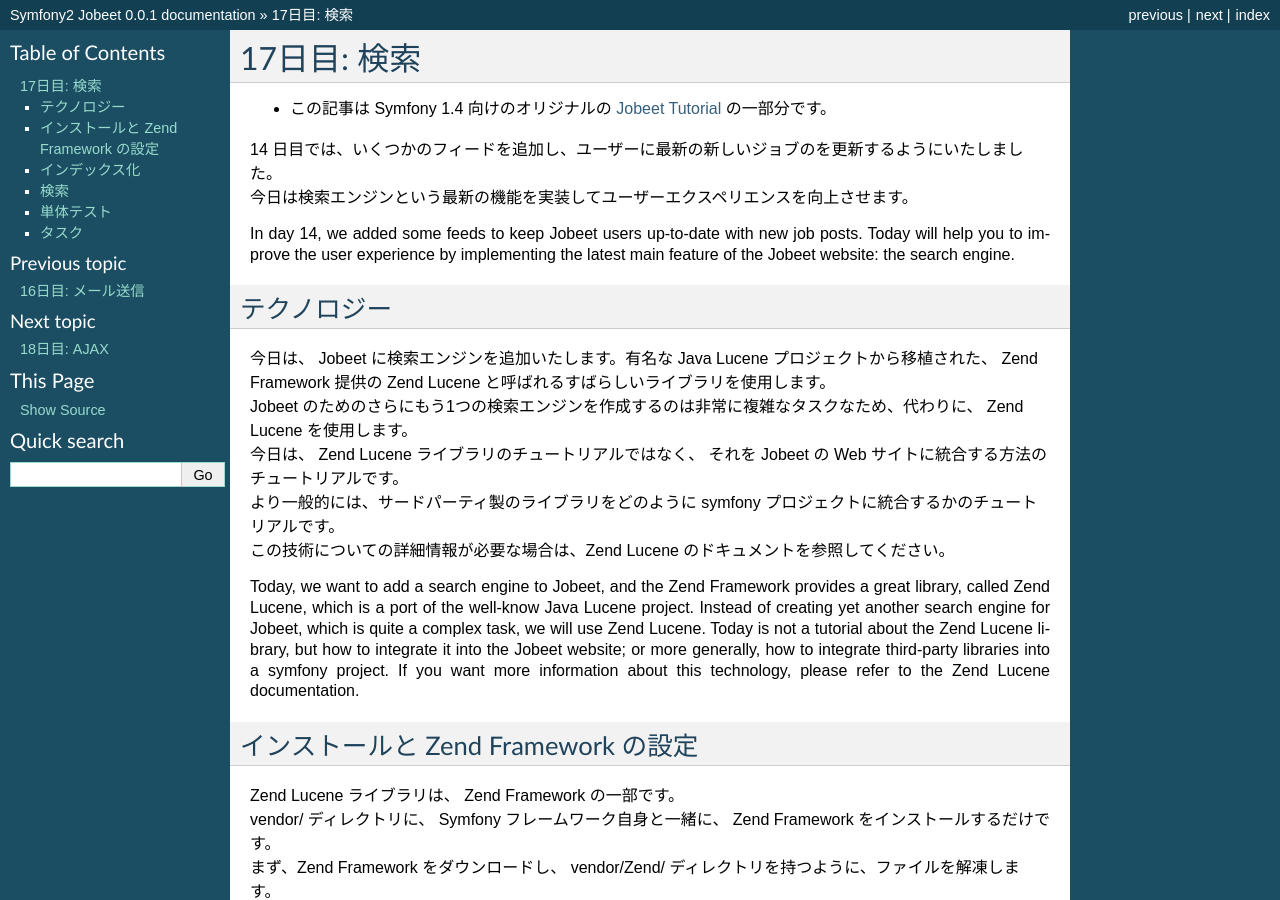
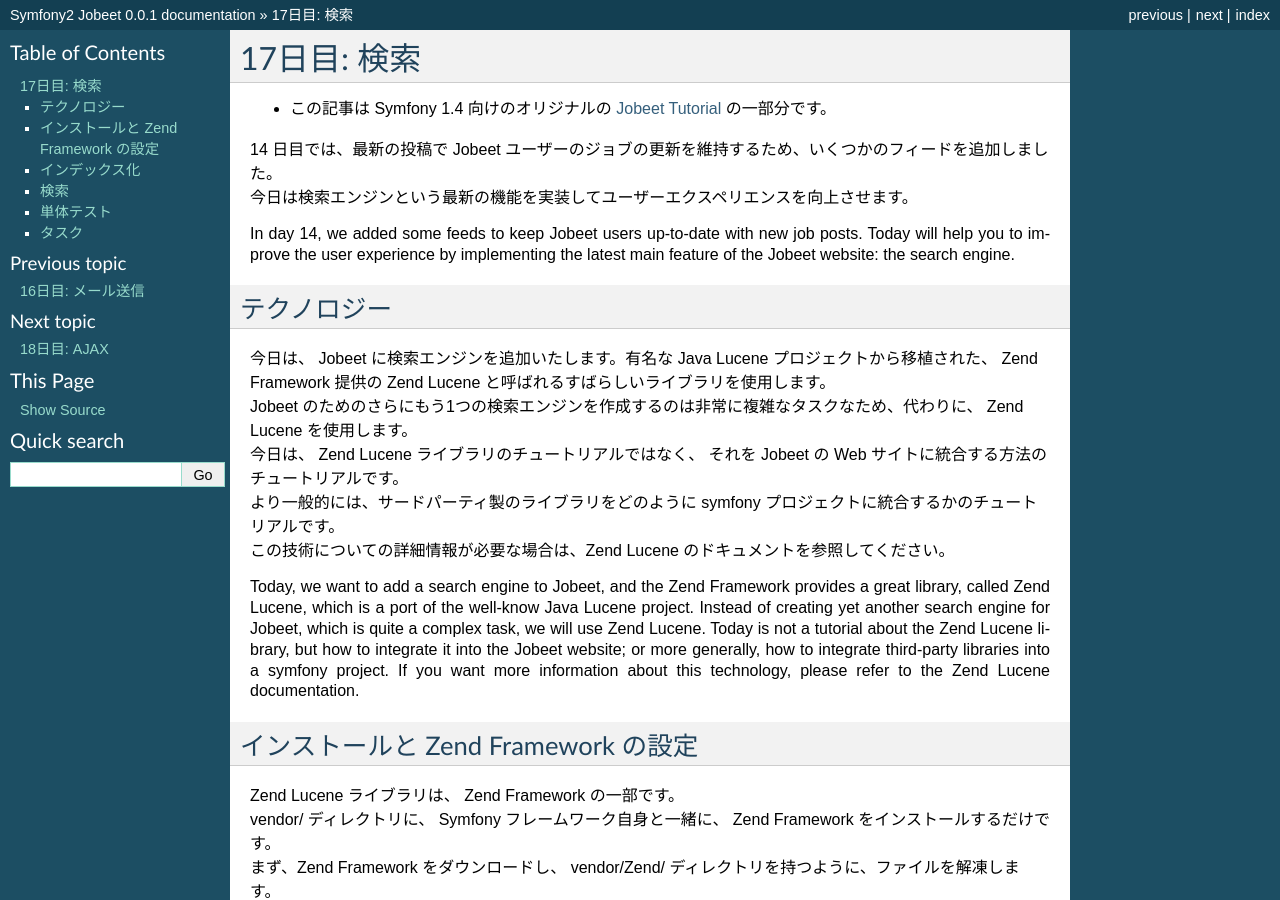
Before and after one commit to symfony-japan-old/symfony2-jobeet-ja, a Sphinx documentation site: the page built from source/day-17-search.rst, in a window 1280 px wide and 900 px high. Built offline with Sphinx 7.4.7, drawn with Linux system fonts in a browser that asks for light colours.

Commit message:
訳文修正

```diff
--- a/source/day-17-search.rst
+++ b/source/day-17-search.rst
@@ -3,7 +3,7 @@
 
 .. include:: common/original.rst.inc
 
-| 14 日目では、いくつかのフィードを追加し、ユーザーに最新の新しいジョブのを更新するようにいたしました。
+| 14 日目では、最新の投稿で Jobeet ユーザーのジョブの更新を維持するため、いくつかのフィードを追加しました。
 | 今日は検索エンジンという最新の機能を実装してユーザーエクスペリエンスを向上させます。
 In day 14, we added some feeds to keep Jobeet users up-to-date with new job posts.
 Today will help you to improve the user experience by implementing the latest main feature of the Jobeet website: the search engine.
```
